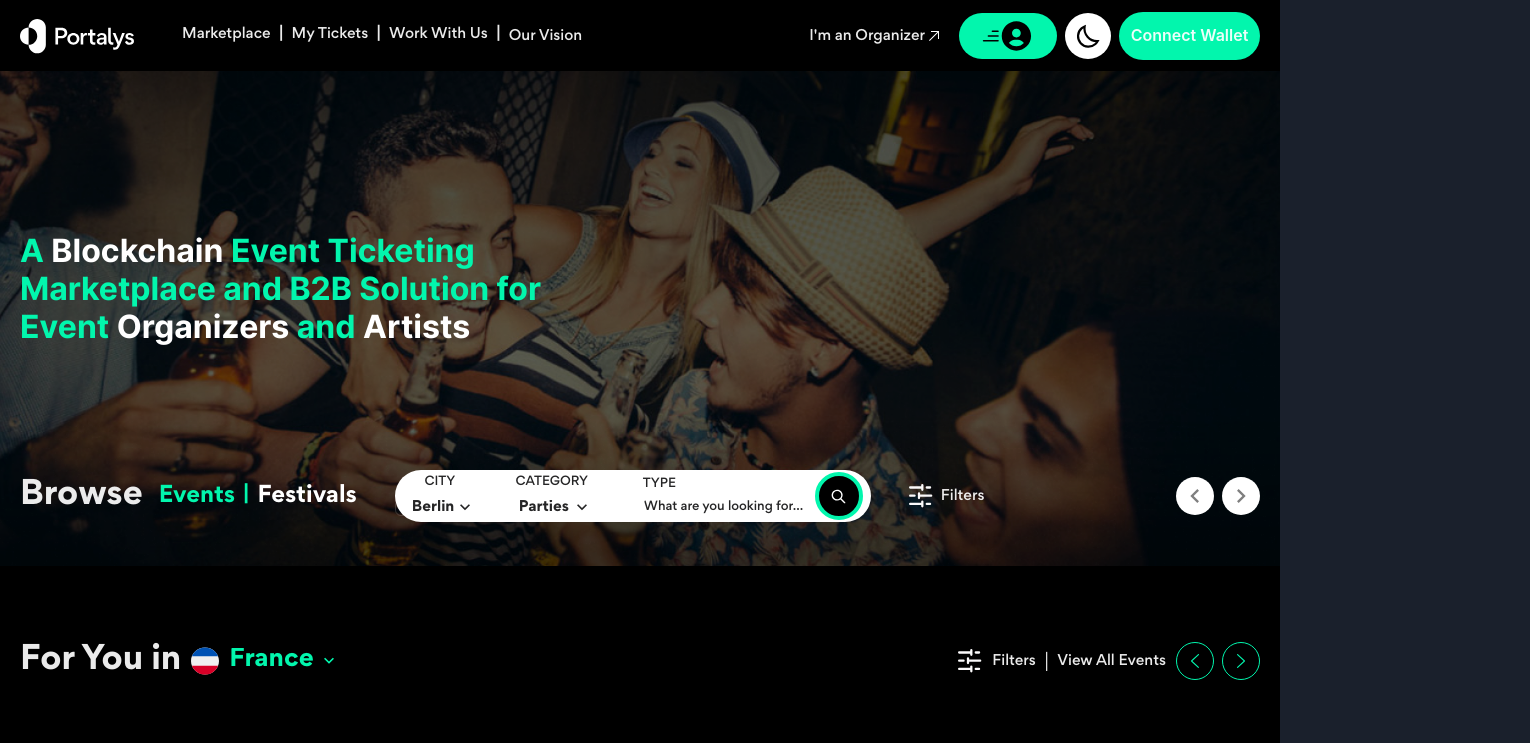
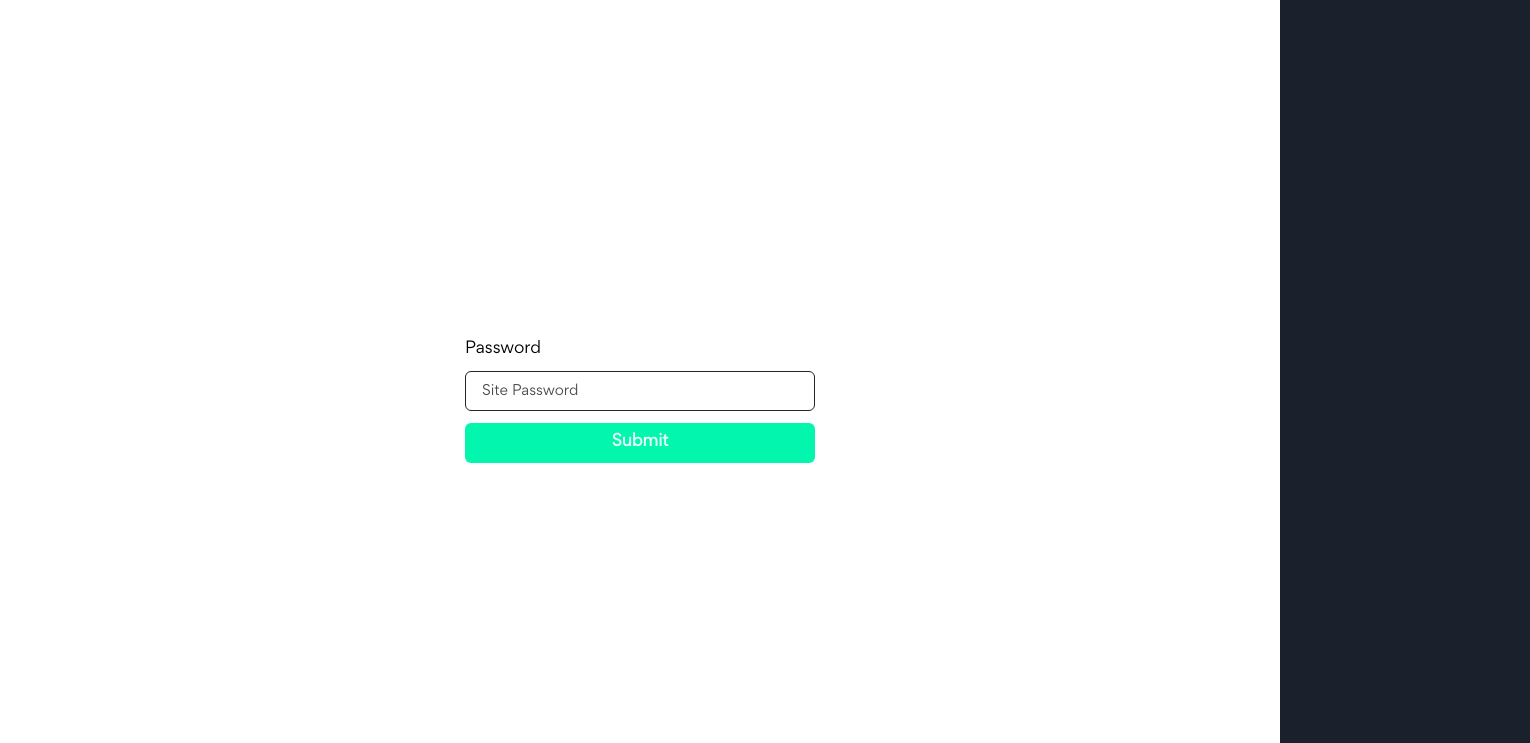
Before and after one commit to maaz459/portalys-react, a React (Create React App) app: page / in a window 1280 px wide. Shown: the top 743 px of the page, 1530 px wide, since content can reach past the window. Built offline with nearby package versions, Linux system fonts and the light colour scheme.

Commit message:
site password

```diff
--- a/src/App.js
+++ b/src/App.js
@@ -1,20 +1,90 @@
 import "./App.css";
-import { ChakraProvider } from "@chakra-ui/react";
+import {
+  Box,
+  Button,
+  ChakraProvider,
+  color,
+  Input,
+  Text,
+} from "@chakra-ui/react";
 import { extendTheme } from "@chakra-ui/react";
 import { theme } from "./styles/theme/base";
 import Routes from "./routes";
 import { RecoilRoot } from "recoil";
 import { GoogleOAuthProvider } from "@react-oauth/google";
 import secrets from "./secrets.json";
+import { useState } from "react";
+import { useCookies } from "react-cookie";
+
 const newTheme = extendTheme(theme);
 
 function App() {
+  const [openSite, setOpenSite] = useState(false);
+  const [password, setPassword] = useState("");
 
+  const [cookies, setCookie] = useCookies(["site-password"]);
+  console.log(cookies);
   return (
     <ChakraProvider theme={newTheme}>
       <GoogleOAuthProvider clientId={secrets.GoogleClientId}>
         <RecoilRoot>
-          <Routes />
+          {openSite || (cookies && cookies["site-password"]) ? (
+            <Routes />
+          ) : (
+            <Box
+              h="100vh"
+              bg="white.100"
+              display="flex"
+              alignItems="center"
+              justifyContent="center"
+            >
+              <Box w="100%" maxW="350px">
+                <Text color="black.100" className="gordita400" mb={10}>
+                  Password
+                </Text>
+                <Input
+                  className="gordita400"
+                  _placeholder={{
+                    fontSize: 14,
+                    color: "black.100",
+                    opacity: 0.7,
+                  }}
+                  placeholder="Site Password"
+                  w="100%"
+                  border="1px solid"
+                  borderColor="black.200"
+                  onChange={(e) => setPassword(e.target.value)}
+                  value={password}
+                  color="black.100"
+                  type="password"
+                />
+                <Box mt={12}>
+                  <Button
+                    _focus={{
+                      bg: "primary.100",
+                    }}
+                    _hover={{
+                      bg: "primary.100",
+                    }}
+                    className="gordita400"
+                    p={0}
+                    bg="primary.100"
+                    w="100%"
+                    onClick={() => {
+                      if (password === secrets.sitePassword) {
+                        setOpenSite(true);
+                        setCookie("site-password", password, {
+                          path: "/",
+                        });
+                      }
+                    }}
+                  >
+                    Submit
+                  </Button>
+                </Box>
+              </Box>
+            </Box>
+          )}
         </RecoilRoot>
       </GoogleOAuthProvider>
     </ChakraProvider>
--- a/src/modules/pages/Events/index.js
+++ b/src/modules/pages/Events/index.js
@@ -68,18 +68,23 @@ const EventsComponent = () => {
     <Box w="100%">
       <Stack {...{ spacing }} flexDir="row">
         <HStack {...{ spacing }} spacing={10} flex={1}>
-          {console.log(date)}
           <SingleDatepicker
             eventName="date-input"
             date={date}
             onDateChange={setDate}
             placeholder="Date Range"
             maxW="281px"
+            color="white.100"
           />
           <Select
-            bg="black.300"
+            bg="black.400"
             color="white.100"
+            w="100%"
             maxW="210px"
+            h="56px"
+            borderRadius="8px"
+            border="none"
+            className="gordita400"
             fontSize={14}
             placeholder="All Events"
           >
--- a/src/secrets.json
+++ b/src/secrets.json
@@ -5,5 +5,6 @@
   "resetLink": "http://localhost:3000/resetpassword/",
   "googleMapApi": "AIzaSyCVjr2JsiGmyRDVq-aIrMvMCFVkL7Z19Ug",
   "apiBaseUrl": "https://backend.portalys.io",
-  "apiBaseUrl1": "http://localhost:4000"
+  "apiBaseUrl1": "http://localhost:4000",
+  "sitePassword": "portalys@9758"
 }
```
